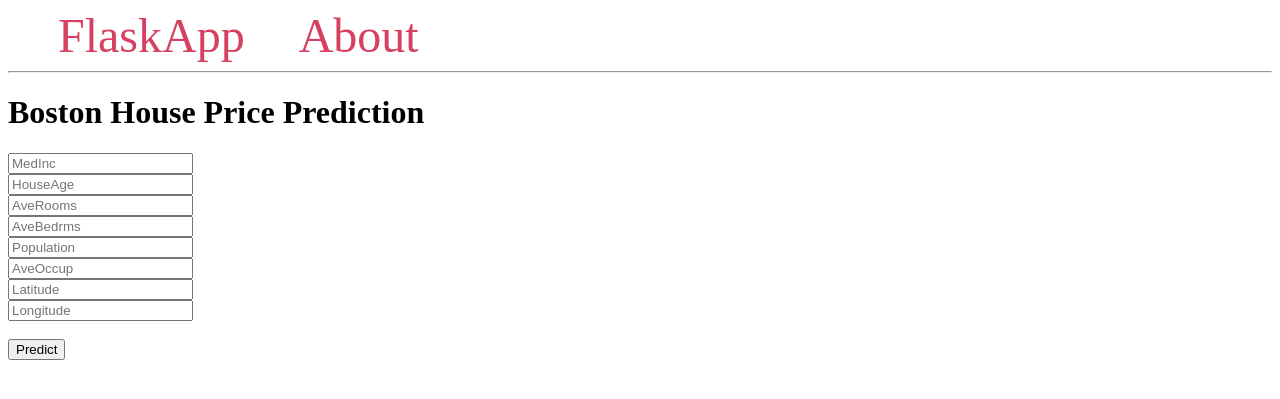
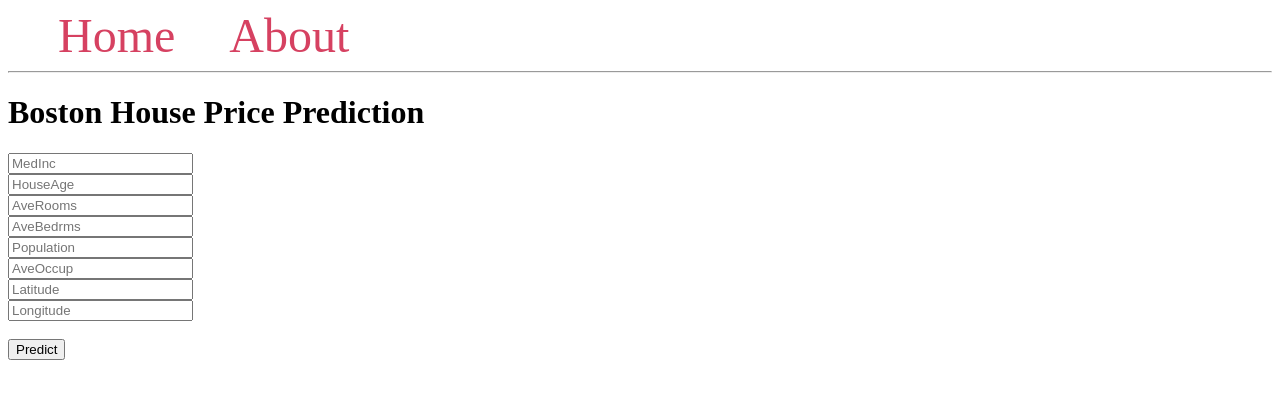
Before and after one commit to ihaveanidea9/boston-housing-price, a Flask app: page / in a window 1280 px wide. Shown: the top 399 px of the page. Run offline with Flask 2, Linux system fonts and the light colour scheme; parts of the project's set-up code (start-up, migrations or seed data) failed here and were passed over.

Commit message:
added heroku file

```diff
--- a/requirements.txt
+++ b/requirements.txt
@@ -3,3 +3,4 @@ numpy
 matplotlib
 sklearn
 Flask
+gunicorn
--- a/templates/base.html
+++ b/templates/base.html
@@ -24,7 +24,7 @@
 </head>
 <body>
     <nav>
-        <a href="{{ url_for('index') }}">FlaskApp</a>
+        <a href="{{ url_for('index') }}">Home</a>
         <a href="{{ url_for('about') }}">About</a>
     </nav>
     <hr>
```
Also changed, not shown: 1 other file.
